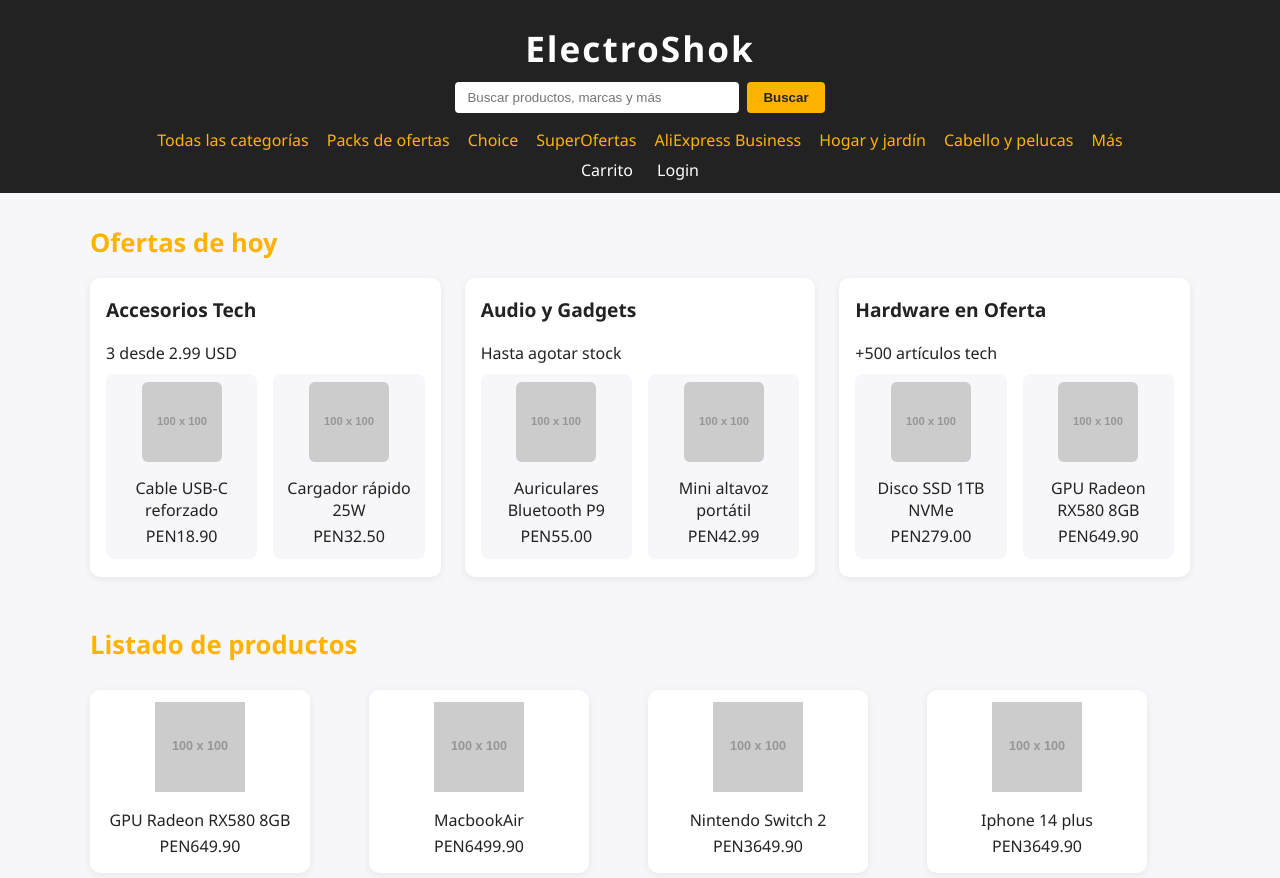
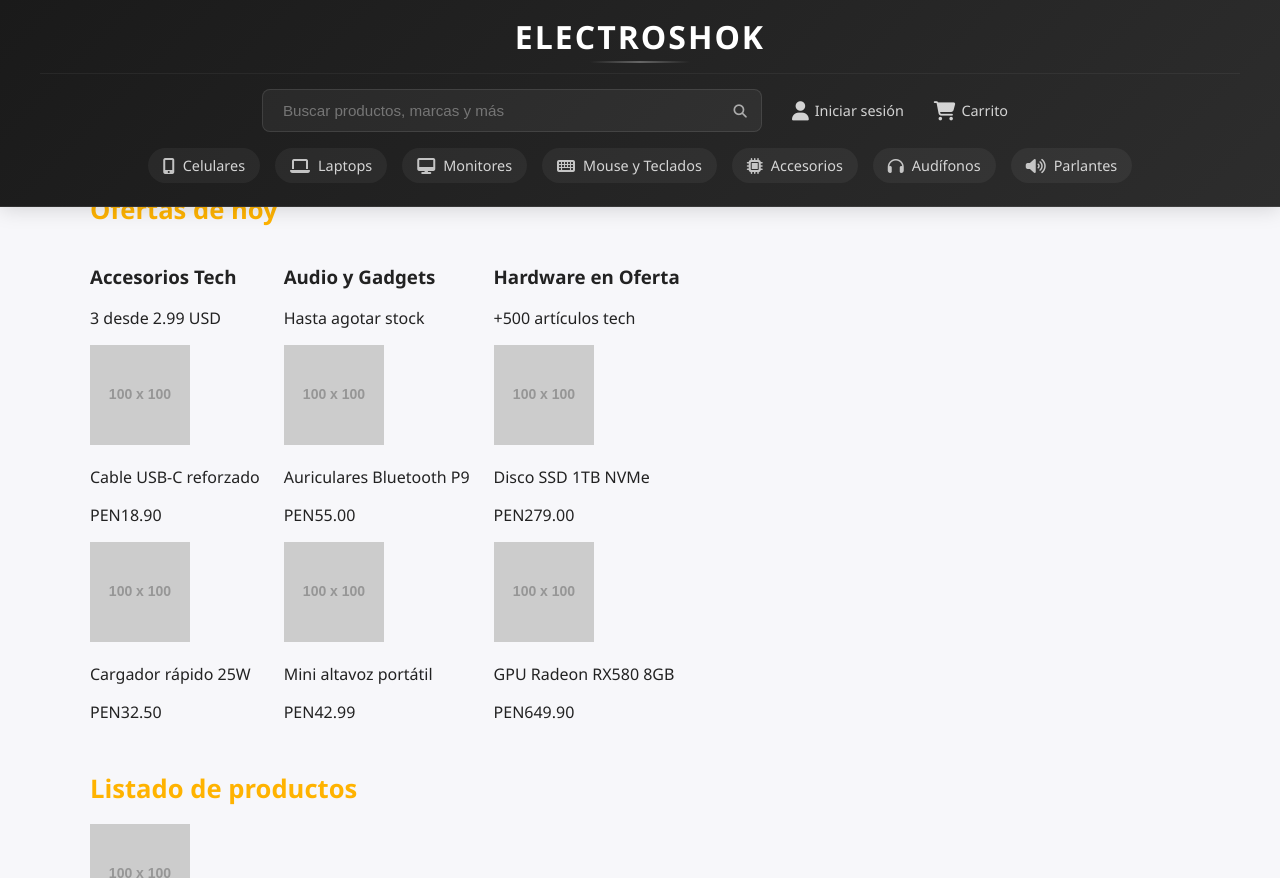
Before and after one commit to ArturoManuel/electroshok_front, a plain HTML site: page actividad1_electroshok_G1/home.html in a window 1280 px wide. Shown: the top 878 px of the page. Drawn offline with Linux system fonts and the light colour scheme; placeholder pictures from the web are drawn by us.

Commit message:
gianmarko header enviado a Bruno Diaz en ciudad gótica

```diff
--- a/actividad1_electroshok_G1/estilos/estilos.css
+++ b/actividad1_electroshok_G1/estilos/estilos.css
@@ -4,43 +4,123 @@ body {
   margin: 0;
   background: #f7f7fa;
   color: #222;
+  padding-top: 160px;
 }
+
 header {
-  background: #222;
+  background: linear-gradient(135deg, #1a1a1a, #2d2d2d);
   color: #fff;
-  padding: 24px 0 12px 0;
+  padding: 15px 20px;
+  position: fixed;
+  top: 0;
+  left: 0;
+  right: 0;
+  z-index: 1000;
+  box-shadow: 0 2px 20px rgba(0, 0, 0, 0.15);
+  border-bottom: 1px solid rgba(255, 255, 255, 0.1);
+}
+
+header h1 {
+  margin: 0 0 15px 0;
+  font-size: 2rem;
+  letter-spacing: 2px;
+  color: #fff;
+  text-transform: uppercase;
   text-align: center;
+  position: relative;
 }
-header h1 {
-  margin: 0 0 10px 0;
-  font-size: 2.2rem;
-  letter-spacing: 2px;
+
+header h1::after {
+  content: '';
+  position: absolute;
+  bottom: -5px;
+  left: 50%;
+  transform: translateX(-50%);
+  width: 100px;
+  height: 2px;
+  background: linear-gradient(90deg, transparent, rgba(255, 255, 255, 0.3), transparent);
 }
-header form {
-  margin: 0 auto 16px auto;
+
+.header-top {
+  max-width: 1200px;
+  margin: 0 auto;
+  border-top: 1px solid rgba(255, 255, 255, 0.05);
+  padding-top: 15px;
+}
+
+.header-top form {
   display: flex;
+  align-items: center;
   justify-content: center;
-  gap: 8px;
+  gap: 10px;
+  max-width: 1200px;
+  margin: 0 auto;
 }
-header input[type="text"] {
-  padding: 8px 12px;
-  border-radius: 4px;
+
+.search-container {
+  display: flex;
+  align-items: center;
+  flex: 0.7;
+  max-width: 500px;
+  position: relative;
+  margin-right: 10px;
+}
+
+.search-container input[type="text"] {
+  width: 100%;
+  padding: 12px 20px;
+  border-radius: 8px;
+  border: 1px solid rgba(255, 255, 255, 0.1);
+  background: rgba(255, 255, 255, 0.05);
+  color: #fff;
+  font-size: 0.95rem;
+  transition: all 0.3s ease;
+}
+
+.search-container button {
+  position: absolute;
+  right: 10px;
+  top: 50%;
+  transform: translateY(-50%);
+  background: none;
   border: none;
-  width: 260px;
+  color: rgba(255, 255, 255, 0.6);
+  cursor: pointer;
+  padding: 5px;
+  transition: all 0.3s ease;
 }
-header button {
-  padding: 8px 16px;
-  border: none;
-  border-radius: 4px;
-  background: #ffb300;
-  color: #222;
-  font-weight: bold;
-  cursor: pointer;
-  transition: background 0.2s;
+
+.search-container button:hover {
+  color: #fff;
 }
-header button:hover {
-  background: #ffa000;
+
+.header-actions {
+  display: flex;
+  gap: 10px;
+  align-items: center;
 }
+
+.header-icon {
+  display: flex;
+  align-items: center;
+  gap: 6px;
+  color: rgba(255, 255, 255, 0.8);
+  text-decoration: none;
+  font-size: 0.9rem;
+  padding: 8px 10px;
+  border-radius: 8px;
+  transition: all 0.3s ease;
+}
+
+.header-icon i {
+  font-size: 1.2rem;
+}
+
+.header-icon:hover {
+  background: rgba(255, 255, 255, 0.1);
+  color: #fff;
+}
+
 nav ul {
   list-style: none;
   padding: 0;
@@ -48,39 +128,68 @@ nav ul {
   display: flex;
   flex-wrap: wrap;
   justify-content: center;
-  gap: 18px;
+  gap: 15px;
 }
+
 nav a {
-  color: #ffb300;
+  color: rgba(255, 255, 255, 0.8);
   text-decoration: none;
   font-weight: 500;
-  transition: color 0.2s;
+  transition: all 0.3s ease;
+  font-size: 0.9rem;
+  padding: 8px 15px;
+  border-radius: 20px;
+  display: flex;
+  align-items: center;
+  gap: 8px;
+  background: rgba(255, 255, 255, 0.05);
 }
+
+nav a i {
+  font-size: 1rem;
+  opacity: 0.9;
+}
+
 nav a:hover {
   color: #fff;
-  text-decoration: underline;
+  background: rgba(255, 255, 255, 0.1);
+  transform: translateY(-1px);
 }
+
+nav a::after {
+  display: none;
+}
+
 header > a {
   color: #fff;
-  margin: 0 10px;
+  margin: 0 15px;
   text-decoration: none;
   font-weight: 500;
-  transition: color 0.2s;
+  transition: all 0.3s ease;
+  padding: 8px 15px;
+  border-radius: 20px;
+  background: rgba(255, 255, 255, 0.1);
+  font-size: 0.9rem;
 }
+
 header > a:hover {
-  color: #ffb300;
+  color: #00ff8c;
+  background: rgba(0, 255, 140, 0.1);
 }
+
 main {
   max-width: 1100px;
   margin: 32px auto 0 auto;
   padding: 0 16px;
 }
+
 section > h2,
 section > h1 {
   color: #ffb300;
   margin-bottom: 18px;
   font-size: 1.6rem;
 }
+
 /* Cards de categorías */
 .card-ofertas {
   display: flex;
@@ -88,7 +197,12 @@ section > h1 {
   flex-wrap: wrap;
   margin-bottom: 32px;
 }
+<<<<<<< HEAD
 .card-ofertas > article {
+=======
+
+article {
+>>>>>>> 589006d (gianmarko header enviado a Bruno Diaz en ciudad gótica)
   background: #fff;
   border-radius: 10px;
   box-shadow: 0 2px 8px rgba(0, 0, 0, 0.07);
@@ -98,27 +212,51 @@ section > h1 {
   flex: 1 1 280px;
   transition: box-shadow 0.2s;
 }
+<<<<<<< HEAD
 .card-ofertas > article:hover {
   box-shadow: 0 4px 16px rgba(255, 179, 0, 0.13);
 }
 .card-ofertas > article h3 {
+=======
+
+article:hover {
+  box-shadow: 0 4px 16px rgba(255, 179, 0, 0.13);
+}
+
+article h3 {
+>>>>>>> 589006d (gianmarko header enviado a Bruno Diaz en ciudad gótica)
   margin-top: 0;
   color: #222;
   font-size: 1.2rem;
 }
+<<<<<<< HEAD
 .card-ofertas > article > div {
+=======
+
+article > div {
+>>>>>>> 589006d (gianmarko header enviado a Bruno Diaz en ciudad gótica)
   display: flex;
   gap: 16px;
   margin-top: 10px;
 }
+<<<<<<< HEAD
 .card-ofertas > article > div > div {
+=======
+
+article > div > div {
+>>>>>>> 589006d (gianmarko header enviado a Bruno Diaz en ciudad gótica)
   background: #f7f7fa;
   border-radius: 8px;
   padding: 8px;
   text-align: center;
   flex: 1 1 100px;
 }
+<<<<<<< HEAD
 .card-ofertas > article img {
+=======
+
+article img {
+>>>>>>> 589006d (gianmarko header enviado a Bruno Diaz en ciudad gótica)
   width: 80px;
   height: 80px;
   object-fit: cover;
@@ -126,10 +264,16 @@ section > h1 {
   margin-bottom: 6px;
   background: #eee;
 }
+<<<<<<< HEAD
 .card-ofertas > article p {
+=======
+
+article p {
+>>>>>>> 589006d (gianmarko header enviado a Bruno Diaz en ciudad gótica)
   margin: 4px 0;
   font-size: 1rem;
 }
+
 /* Listado de productos */
 .product-list {
   display: grid;
@@ -143,21 +287,37 @@ section > h1 {
   margin: 10px 12px 18px 0;
   box-sizing: border-box;
 }
+<<<<<<< HEAD
 .product-list > article > div {
+=======
+
+section > article > div {
+>>>>>>> 589006d (gianmarko header enviado a Bruno Diaz en ciudad gótica)
   background: #fff;
   border-radius: 10px;
   box-shadow: 0 2px 8px rgba(0, 0, 0, 0.07);
   padding: 12px 8px;
   text-align: center;
 }
+<<<<<<< HEAD
 .product-list > article img {
+=======
+
+section > article img {
+>>>>>>> 589006d (gianmarko header enviado a Bruno Diaz en ciudad gótica)
   width: 90px;
   height: 90px;
   margin-bottom: 8px;
 }
+<<<<<<< HEAD
 .product-list > article p {
+=======
+
+section > article p {
+>>>>>>> 589006d (gianmarko header enviado a Bruno Diaz en ciudad gótica)
   margin: 4px 0;
 }
+
 footer {
   background: #222;
   color: #fff;
@@ -165,13 +325,16 @@ footer {
   margin-top: 48px;
   text-align: center;
 }
+
 footer h3 {
   margin-top: 0;
   color: #ffb300;
 }
+
 footer section {
   margin-bottom: 12px;
 }
+
 @media (max-width: 900px) {
   main {
     max-width: 98vw;
--- a/actividad1_electroshok_G1/home.html
+++ b/actividad1_electroshok_G1/home.html
@@ -5,29 +5,43 @@
     <meta name="viewport" content="width=device-width, initial-scale=1.0" />
     <title>Document</title>
     <link rel="stylesheet" href="estilos/estilos.css" />
+    <link rel="stylesheet" href="https://cdnjs.cloudflare.com/ajax/libs/font-awesome/6.4.0/css/all.min.css" />
   </head>
   <body>
     <header>
-      <h1>ElectroShok</h1>
-      <form>
-        <input type="text" placeholder="Buscar productos, marcas y más" />
-        <button type="submit">Buscar</button>
-      </form>
+      <h1>Electroshok</h1>
+      <div class="header-top">
+        <form>
+          <div class="search-container">
+            <input type="text" placeholder="Buscar productos, marcas y más" />
+            <button type="submit">
+              <i class="fas fa-search"></i>
+            </button>
+          </div>
+          <div class="header-actions">
+            <a href="login.html" class="header-icon">
+              <i class="fas fa-user"></i>
+              <span>Iniciar sesión</span>
+            </a>
+            <a href="carrito.html" class="header-icon">
+              <i class="fas fa-shopping-cart"></i>
+              <span>Carrito</span>
+            </a>
+          </div>
+        </form>
+      </div>
 
       <nav>
         <ul>
-          <li><a href="#">Todas las categorías</a></li>
-          <li><a href="#">Packs de ofertas</a></li>
-          <li><a href="#">Choice</a></li>
-          <li><a href="#">SuperOfertas</a></li>
-          <li><a href="#">AliExpress Business</a></li>
-          <li><a href="#">Hogar y jardín</a></li>
-          <li><a href="#">Cabello y pelucas</a></li>
-          <li><a href="#">Más</a></li>
+          <li><a href="#"><i class="fas fa-mobile-alt"></i> Celulares</a></li>
+          <li><a href="#"><i class="fas fa-laptop"></i> Laptops</a></li>
+          <li><a href="#"><i class="fas fa-desktop"></i> Monitores</a></li>
+          <li><a href="#"><i class="fas fa-keyboard"></i> Mouse y Teclados</a></li>
+          <li><a href="#"><i class="fas fa-microchip"></i> Accesorios</a></li>
+          <li><a href="#"><i class="fas fa-headphones"></i> Audífonos</a></li>
+          <li><a href="#"><i class="fas fa-volume-up"></i> Parlantes</a></li>
         </ul>
       </nav>
-      <a href="carrito.html">Carrito</a>
-      <a href="login.html">Login</a>
     </header>
 
     <main>
```
